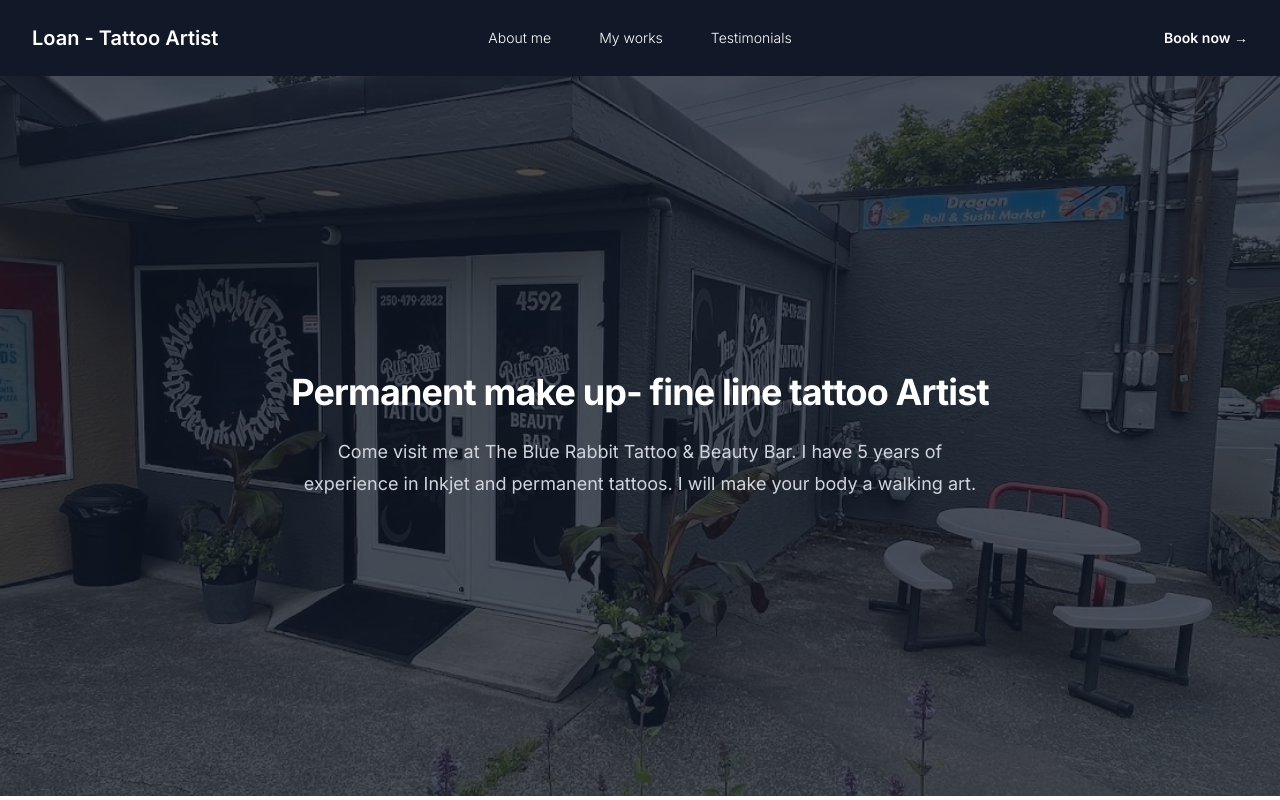
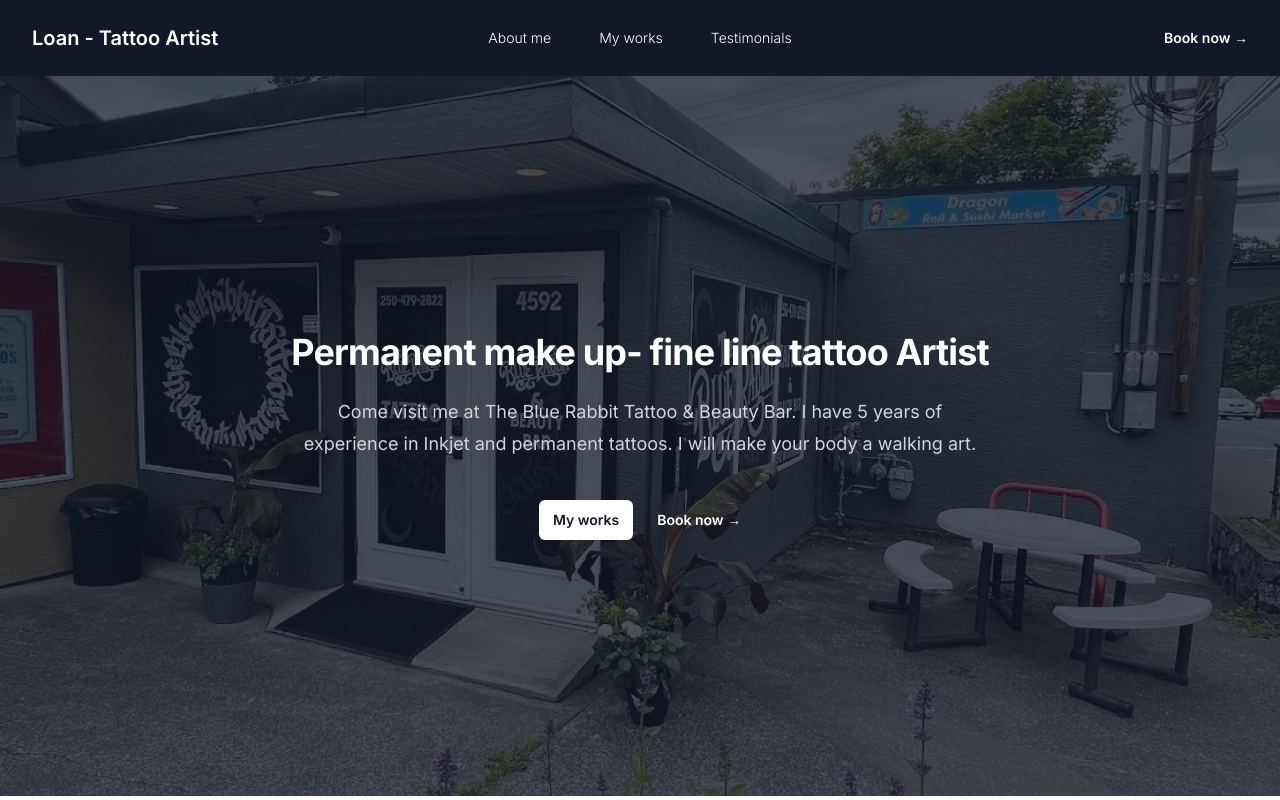
Before and after one commit to toanhminh0412/loan-tattoo-website, a Next.js app in the folder nana-tattoo/: page / in a window 1280 px wide. Shown: the top 800 px of the page. Built offline with nearby package versions, Linux system fonts and the light colour scheme.

Commit message:
Add 2 action buttons

```diff
--- a/nana-tattoo/src/components/Header.js
+++ b/nana-tattoo/src/components/Header.js
@@ -1,6 +1,8 @@
 "use client";
 
+import Link from "next/link";
 import { motion } from "framer-motion"
+import { PopLink } from "./motions/Links";
 
 export default function Header() {
     return (
@@ -21,6 +23,17 @@ export default function Header() {
                     className="mt-6 text-lg leading-8 text-gray-300">
                     Come visit me at The Blue Rabbit Tattoo & Beauty Bar. I have 5 years of experience in Inkjet and permanent tattoos. I will make your body a walking art.
                 </motion.p>
+                <div className="mt-10 flex items-center justify-center gap-x-6">
+                    <Link
+                    href="/works"
+                    className="rounded-md bg-white px-3.5 py-2.5 text-sm font-semibold text-gray-900 shadow-sm hover:bg-gray-100 focus-visible:outline focus-visible:outline-2 focus-visible:outline-offset-2 focus-visible:outline-white"
+                    >
+                    My works
+                    </Link>
+                    <PopLink href="#" className="text-sm font-semibold leading-6 text-white">
+                    Book now <span aria-hidden="true">→</span>
+                    </PopLink>
+                </div>
             </div>
         </section>
     )
--- /dev/null
+++ b/nana-tattoo/src/components/motions/Sections.js
@@ -0,0 +1,23 @@
+"use client";
+
+import { useRef } from "react";
+import { useInView } from "framer-motion";
+
+export function LeftFadeInSection({ children, className }) {
+  const ref = useRef(null);
+  const isInView = useInView(ref, { once: true });
+
+  return (
+    <section ref={ref} className={className}>
+        <span
+            // style={{
+            //     transform: isInView ? "none" : "translateX(-200px)",
+            //     opacity: isInView ? 1 : 0,
+            //     transition: "all 0.9s cubic-bezier(0.17, 0.55, 0.55, 1) 0.5s"
+            // }}
+        >
+            {children}
+        </span>
+    </section>
+  );
+}
```
